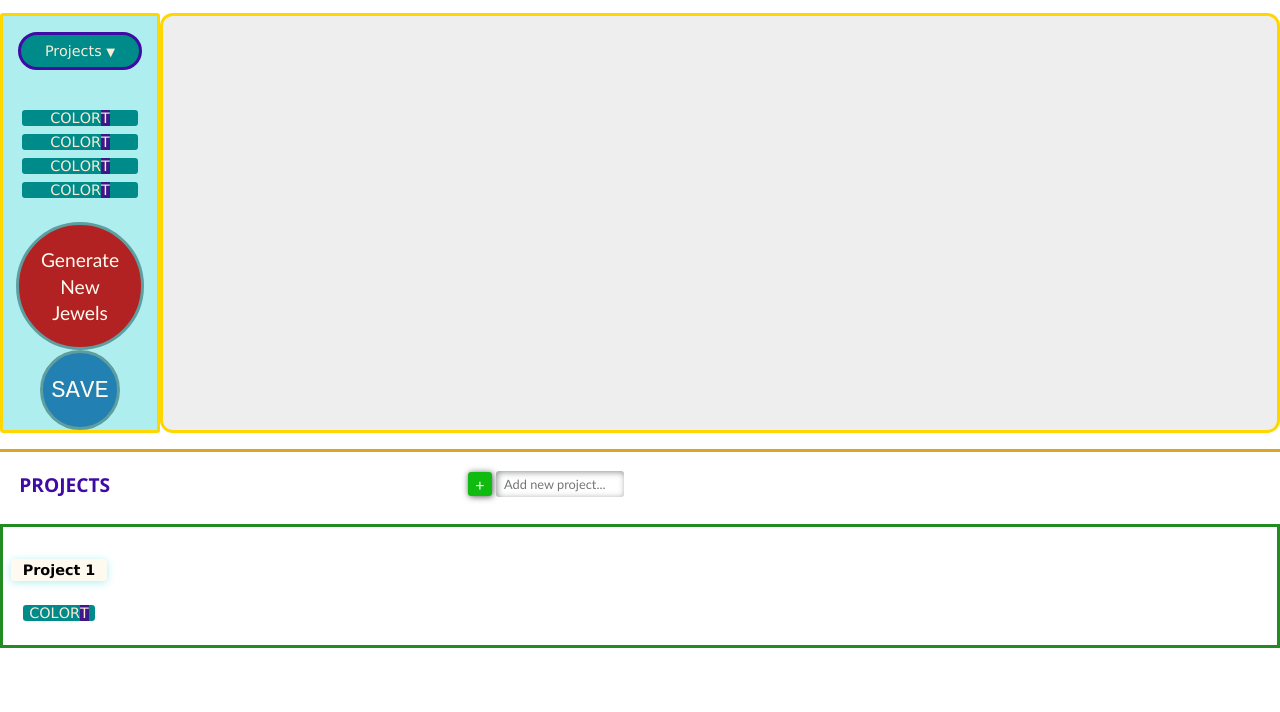
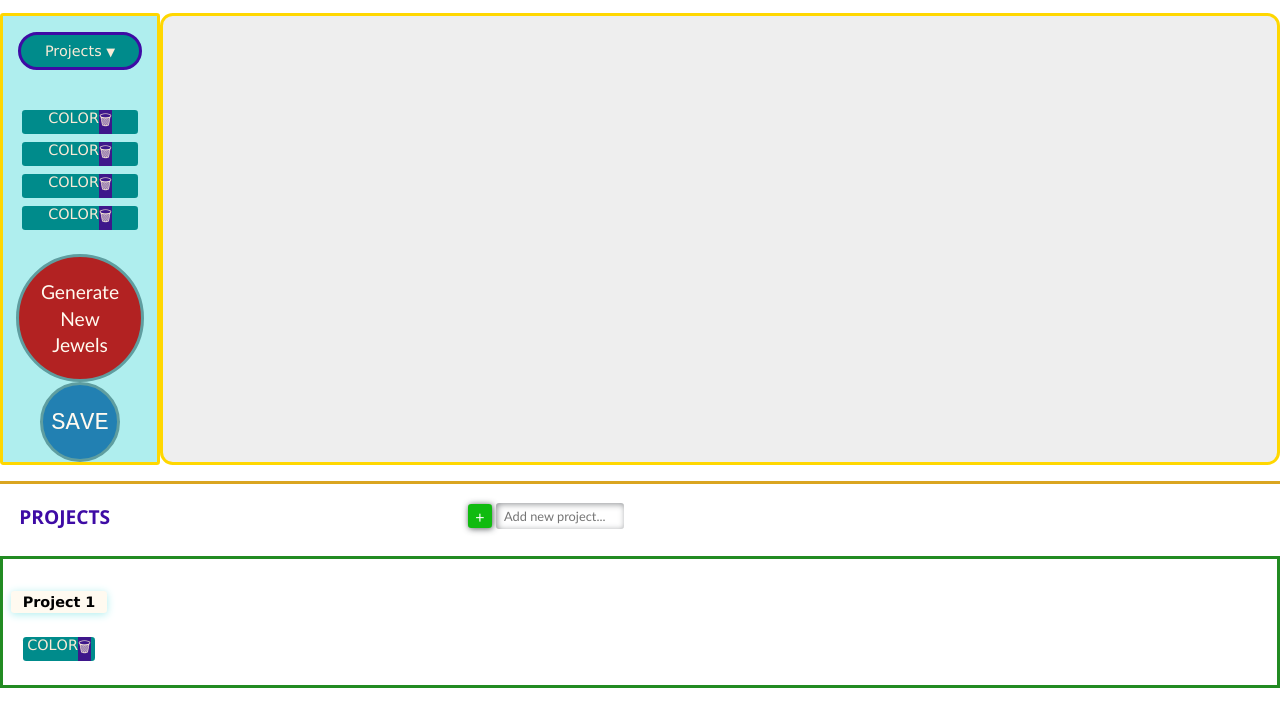
Before and after one commit to tomkingkong/palette-picker, a website: page public/index.html in a window 1280 px wide. Shown: the part 88-800 px from the top of the page. Drawn offline with Linux system fonts and the light colour scheme.

Commit message:
Add trash icons

```diff
--- a/public/index.html
+++ b/public/index.html
@@ -46,7 +46,7 @@
               <p>L</p>
               <p>O</p>
               <p>R</p>
-              <div>T</div>
+              <div>🗑</div>
             </li>
             <li class="PALETTE">
               <p>C</p>
@@ -54,7 +54,7 @@
               <p>L</p>
               <p>O</p>
               <p>R</p>
-              <div>T</div>
+              <div>🗑</div>
             </li>
             <li class="PALETTE">
               <p>C</p>
@@ -62,7 +62,7 @@
               <p>L</p>
               <p>O</p>
               <p>R</p>
-              <div>T</div>
+              <div>🗑</div>
             </li>
             <li class="PALETTE">
               <p>C</p>
@@ -70,7 +70,7 @@
               <p>L</p>
               <p>O</p>
               <p>R</p>
-              <div>T</div>
+              <div>🗑</div>
             </li>
           </ul>
         </section>
@@ -104,7 +104,7 @@
                 <p>L</p>
                 <p>O</p>
                 <p>R</p>
-                <div>T</div>
+                <div>🗑</div>
               </li>
           </ul>
         </article>
```
